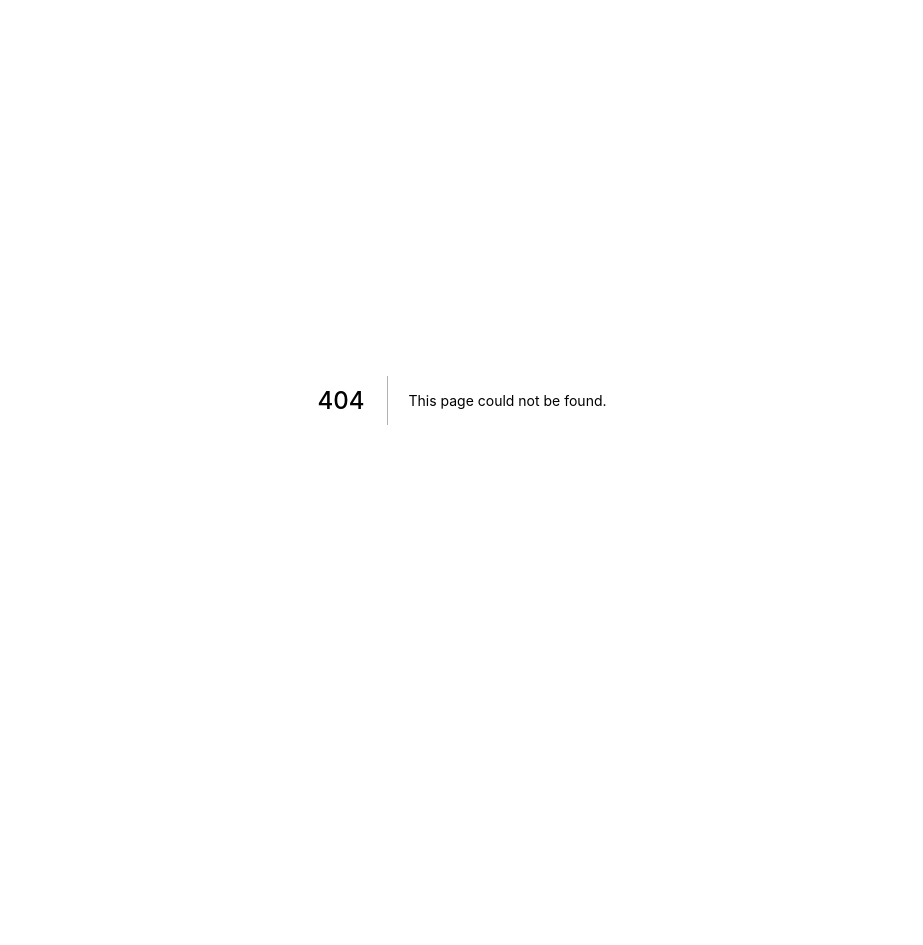
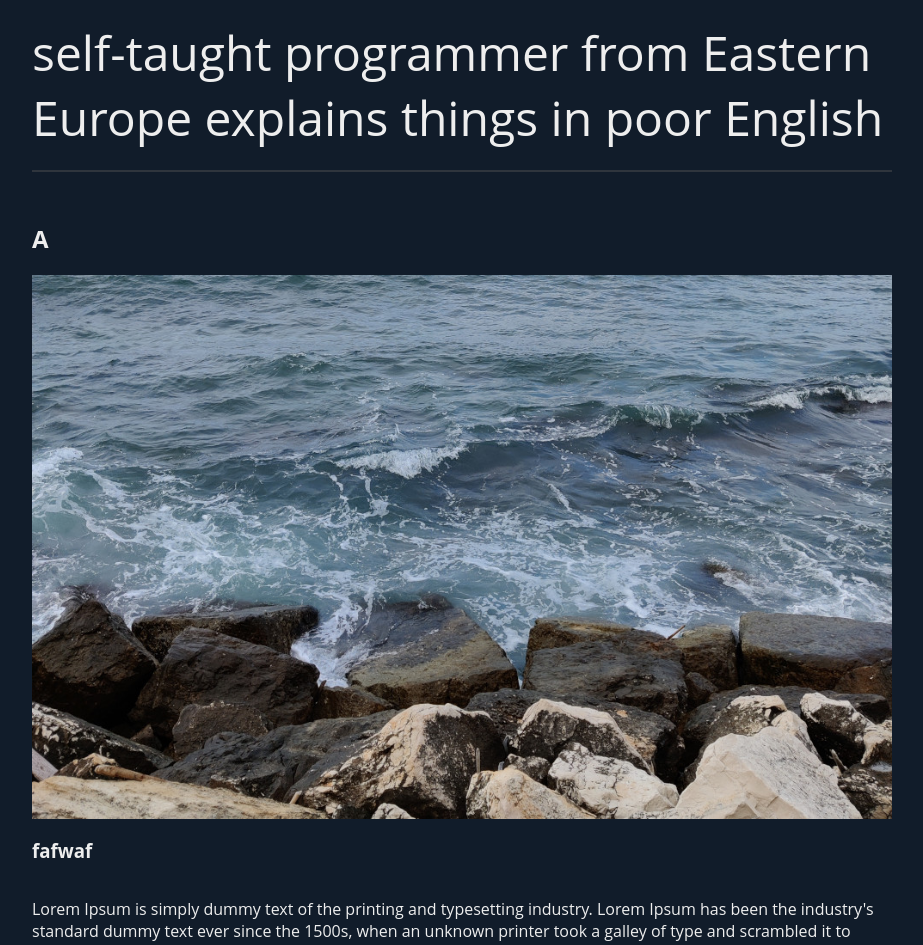
Before and after one commit to kxmatejka/krystof-m, a Next.js app: page /blog/1 in a window 1280 px wide. Before the commit this address had no page. Shown: the top 945 px of the page, without its empty margins (178-1101 px from the left). Before the commit the page ends 800 px from the top, so only its background shows below. Built offline with nearby package versions, Linux system fonts and the light colour scheme.

Commit message:
add blog post page

```diff
--- /dev/null
+++ b/data/blog.json
@@ -0,0 +1,44 @@
+{
+  "1": {
+    "id": "1",
+    "title": "A",
+    "image": "",
+    "preview": "",
+    "chapters": [
+      {
+        "title": "",
+        "content": ""
+      }
+    ],
+    "tags": [
+
+    ],
+    "created": "666"
+  },
+  "2": {
+    "title": "B",
+    "created": "666",
+    "chapters": [
+      {
+        "title": "",
+        "content": ""
+      }
+    ],
+    "tags": [
+
+    ]
+  },
+  "3": {
+    "title": "C",
+    "created": "666",
+    "chapters": [
+      {
+        "title": "",
+        "content": ""
+      }
+    ],
+    "tags": [
+
+    ]
+  }
+}
--- /dev/null
+++ b/src/components/Link.tsx
@@ -0,0 +1,43 @@
+import React, { FC } from 'react'
+import styled from 'styled-components'
+import NextLink from 'next/link'
+
+const StyledA = styled.a`
+  cursor: pointer;
+  color: inherit;
+  text-decoration: none;
+  transition: color 0.5s ease;
+
+  &:hover {
+    transition: color 0.25s ease;
+    color: var(--highlight);
+  }
+`
+
+interface Props {
+  href: string
+}
+
+export const Link: FC<Props> = ({ href, children  }) => {
+  return (
+    <NextLink href={href}>
+      <StyledA>{children}</StyledA>
+    </NextLink>
+  )
+}
+
+export const LinkIndex: FC = ({children}) => {
+  return (
+    <Link href={'/'}>
+      {children}
+    </Link>
+  )
+}
+
+export const LinkBlogPost: FC<{slug: string}> = ({slug, children}) => {
+  return (
+    <Link href={`/blog/${slug}`}>
+      {children}
+    </Link>
+  )
+}
--- a/src/components/global-style.tsx
+++ b/src/components/global-style.tsx
@@ -2,14 +2,16 @@ import {createGlobalStyle} from 'styled-components'
 
 export const GlobalStyle = createGlobalStyle`
   body {
-    --light-color: #eee;
-    --dark-color: #111c2a;
+    --light: #eee;
+    --dark: #111c2a;
     --dark-low-contrast: #2f353d;
     --highlight: #1cbb64;
-    --highlight-hover: #1c76bb;
 
     margin: 0;
     padding: 0;
-    background: var(--dark-color);
+    background: var(--dark);
+    color: var(--light);
+    font-family: 'Open Sans', sans-serif;
+    font-weight: 500;
   }
 `
--- a/src/components/header.tsx
+++ b/src/components/header.tsx
@@ -3,7 +3,6 @@ import styled from 'styled-components'
 import {Separator} from './separater'
 
 const StyledHeading = styled.h1`
-  color: #eee;
   font-family: 'Open Sans', sans-serif;
   font-weight: 500;
   font-size: 3rem;
--- /dev/null
+++ b/src/components/index.tsx
@@ -0,0 +1 @@
+export * from './Link'
--- a/src/pages/_app.tsx
+++ b/src/pages/_app.tsx
@@ -1,14 +1,42 @@
 import React from 'react'
-import {createGlobalStyle} from 'styled-components'
+import styled from 'styled-components'
+import Head from 'next/head'
 import {GlobalStyle} from '../components/global-style'
+import {Header} from '../components/header'
+import {LinkIndex} from '../components'
 
-const SpringApp = ({Component, pageProps}) => {
+const PageContainer = styled.div`
+  display: flex;
+  justify-content: center;
+  padding: 0 20px;
+`
+
+const Container = styled.div`
+  max-width: 860px;
+  margin: 0;
+  padding: 0;
+  flex-grow: 1;
+  display: flex;
+  flex-direction: column;
+`
+
+const App = ({Component, pageProps}) => {
   return (
     <>
       <GlobalStyle/>
-      <Component {...pageProps} />
+      <Head>
+        <title>xxx</title>
+      </Head>
+      <PageContainer>
+        <Container>
+          <LinkIndex>
+            <Header text='self-taught programmer from Eastern Europe explains things in poor English'/>
+          </LinkIndex>
+          <Component {...pageProps} />
+        </Container>
+      </PageContainer>
     </>
   )
 }
 
-export default SpringApp
+export default App
--- /dev/null
+++ b/src/pages/blog/[slug].tsx
@@ -0,0 +1,56 @@
+import React from 'react'
+import styled from 'styled-components'
+import {useRouter} from 'next/router'
+import data from '../../../data/blog.json'
+
+interface Chapter {
+  title: string
+  content: string
+}
+
+interface Post {
+  id: string
+  title: string
+  image: string
+  preview: string
+  chapters: Chapter[]
+  tags: string[]
+  created: string
+  twitterThread?: string
+  githubLink?: string
+}
+
+const BlogPost = () => {
+  const router = useRouter()
+  const {slug} = router.query
+
+  // @ts-ignore
+  const post = data[slug] as Post
+
+  return (
+    <>
+      <h2>{post.title}</h2>
+      <img src='http://localhost:3000/sea.jpg' alt={'x'}/>
+      <h3>fafwaf</h3>
+      <p>
+        Lorem Ipsum is simply dummy text of the printing and typesetting industry. Lorem Ipsum has been the industry's standard dummy text ever since the 1500s, when an unknown printer took a galley of type and scrambled it to make a type specimen book. It has survived not only five centuries, but also the leap into electronic typesetting, remaining essentially unchanged. It was popularised in the 1960s with the release of Letraset sheets containing Lorem Ipsum passages, and more recently with desktop publishing software like Aldus PageMaker including versions of Lorem Ipsum.
+      </p>
+      <h3>fawfafafw</h3>
+      <p>
+        Lorem Ipsum is simply dummy text of the printing and typesetting industry. Lorem Ipsum has been the industry's standard dummy text ever since the 1500s, when an unknown printer took a galley of type and scrambled it to make a type specimen book. It has survived not only five centuries, but also the leap into electronic typesetting, remaining essentially unchanged. It was popularised in the 1960s with the release of Letraset sheets containing Lorem Ipsum passages, and more recently with desktop publishing software like Aldus PageMaker including versions of Lorem Ipsum.
+      </p>
+      <div>
+        correct my grammar
+      </div>
+    </>
+  )
+}
+
+export const getServerSideProps = async ({params}) => {
+  const slug = params.slug
+  return {
+    props: { slug },
+  }
+}
+
+export default BlogPost
--- /dev/null
+++ b/src/pages/blog/index.tsx
@@ -0,0 +1,9 @@
+import React from 'react'
+
+const Blog = () => {
+  return (
+    <div>Blog</div>
+  )
+}
+
+export default Blog
```
Also changed, not shown: src/components/article-preview/article-preview.tsx (+12 -13 lines), src/pages/index.tsx (+6 -5 lines), 1 other file (tests, documents, lock files or other folders).
